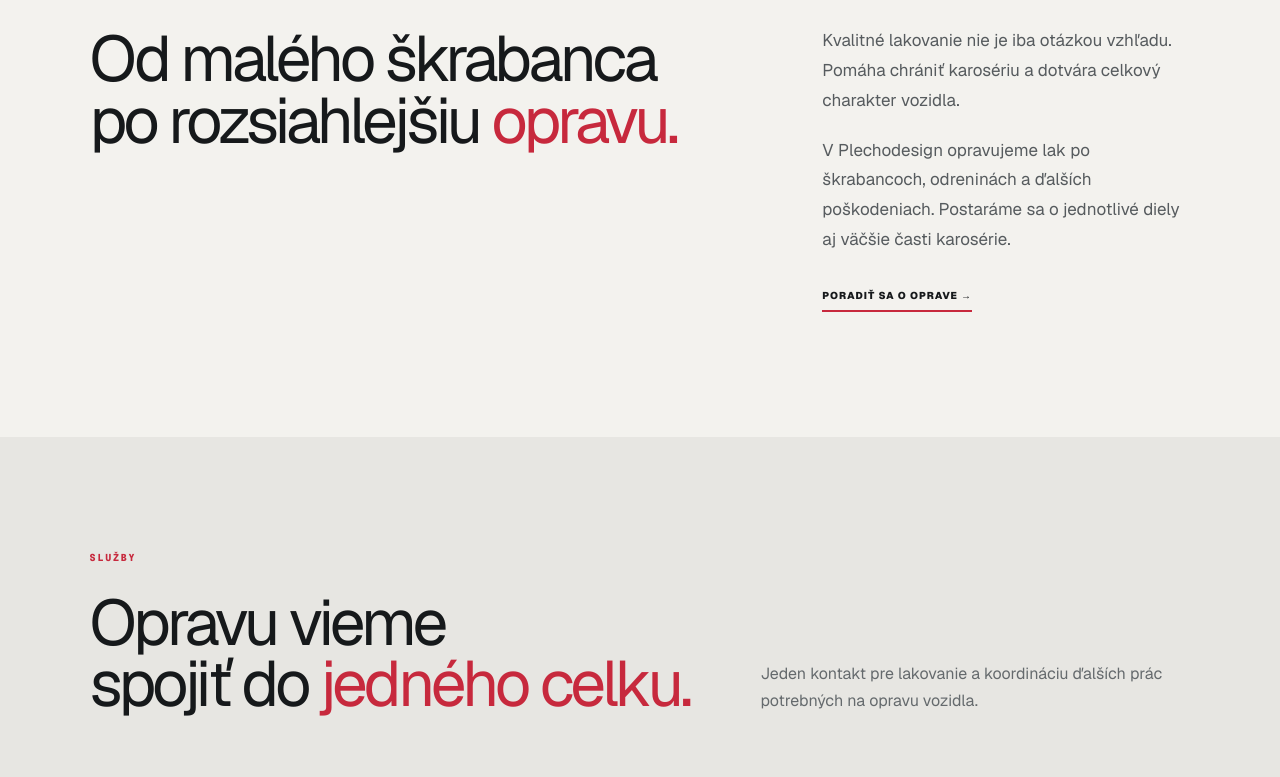
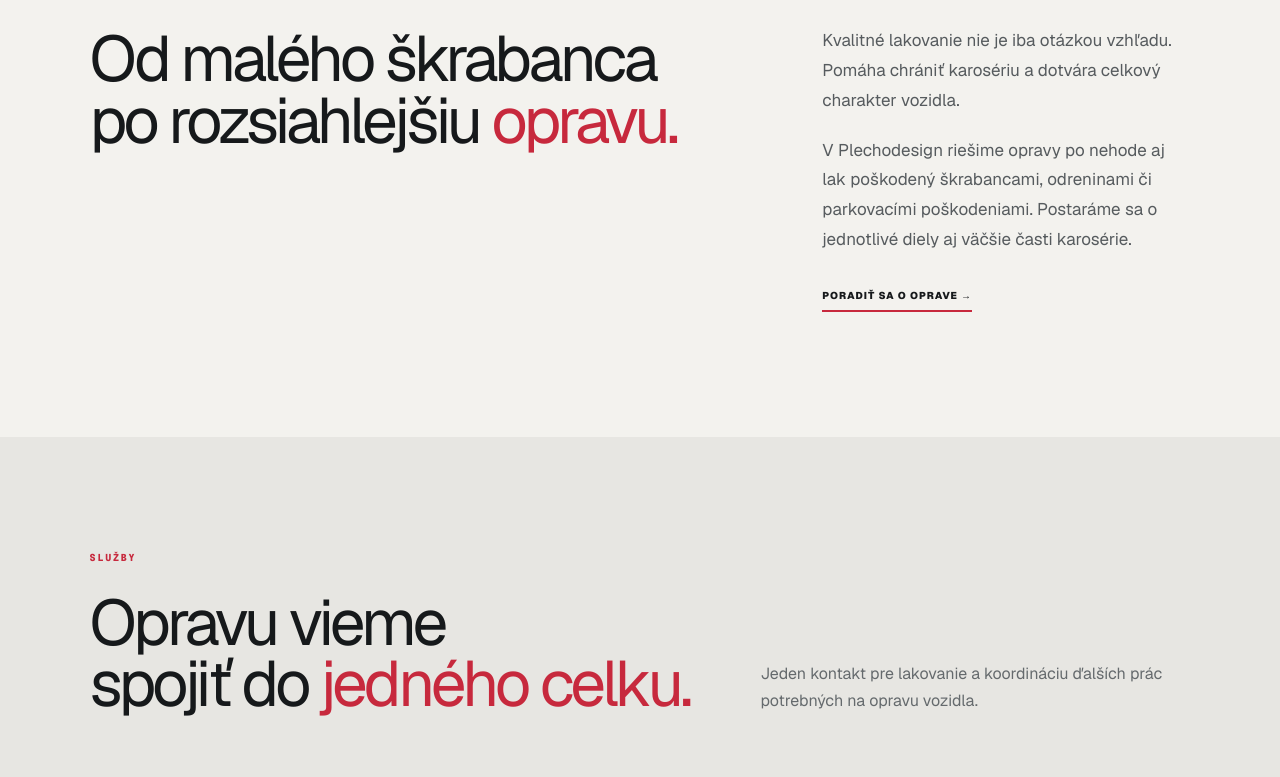
Before and after one commit to Wingsofhero/plechodesign-lakovna, a Next.js app: page / in a window 1280 px wide. Shown: the part 1180-1957 px from the top of the page. Built offline with nearby package versions, Linux system fonts and the light colour scheme.

Commit message:
Highlight accident repairs in services

```diff
--- a/app/layout.tsx
+++ b/app/layout.tsx
@@ -8,7 +8,7 @@ const geistMono = Geist_Mono({ variable: "--font-geist-mono", subsets: ["latin"]
 export const metadata: Metadata = {
   metadataBase: new URL("https://plechodesign-lakovna.vercel.app"),
   title: "PlechoDesign | Autolakovňa Pezinok",
-  description: "Profesionálne lakovanie áut, opravy škrabancov a poškodeného laku a priemyselné lakovanie kovových výrobkov v Pezinku.",
+  description: "Profesionálne lakovanie áut, opravy po nehode, škrabancov a poškodeného laku a priemyselné lakovanie kovových výrobkov v Pezinku.",
   openGraph: {
     title: "PlechoDesign | Autolakovňa Pezinok",
     description: "Profesionálne lakovanie áut a kovových výrobkov v Pezinku.",
--- a/app/page.tsx
+++ b/app/page.tsx
@@ -28,7 +28,7 @@ export default function Home() {
 
     <section className="split intro-block">
       <div><p className="eyebrow">PLECHODESIGN</p><h2>Od malého škrabanca<br />po rozsiahlejšiu <em>opravu.</em></h2></div>
-      <div className="prose"><p>Kvalitné lakovanie nie je iba otázkou vzhľadu. Pomáha chrániť karosériu a dotvára celkový charakter vozidla.</p><p>V Plechodesign opravujeme lak po škrabancoch, odreninách a ďalších poškodeniach. Postaráme sa o jednotlivé diely aj väčšie časti karosérie.</p><a className="text-link" href={site.phoneHref}>Poradiť sa o oprave →</a></div>
+      <div className="prose"><p>Kvalitné lakovanie nie je iba otázkou vzhľadu. Pomáha chrániť karosériu a dotvára celkový charakter vozidla.</p><p>V Plechodesign riešime opravy po nehode aj lak poškodený škrabancami, odreninami či parkovacími poškodeniami. Postaráme sa o jednotlivé diely aj väčšie časti karosérie.</p><a className="text-link" href={site.phoneHref}>Poradiť sa o oprave →</a></div>
     </section>
 
     <section className="service-section" id="sluzby">
--- a/app/site-data.ts
+++ b/app/site-data.ts
@@ -10,7 +10,7 @@ export const site = {
 export const assetBase = "https://raw.githubusercontent.com/Wingsofhero/plechodesign-lakovna/main/public/images";
 
 export const services = [
-  { n: "01", title: "Autolakovňa", text: "Opravy škrabancov, odrenín a poškodeného laku. Lakovanie jednotlivých dielov aj väčších častí karosérie." },
+  { n: "01", title: "Autolakovňa", text: "Opravy po nehode, škrabancov, odrenín a poškodeného laku. Lakovanie jednotlivých dielov aj väčších častí karosérie." },
   { n: "02", title: "Klampiarske opravy", text: "Klampiarske práce vieme koordinovať so spolupracujúcou dielňou priamo v rovnakej budove." },
   { n: "03", title: "Mechanické práce", text: "Ak si oprava vyžiada servisný zásah, zabezpečíme nadväznosť so spolupracujúcim autoservisom." },
   { n: "04", title: "Poistné udalosti", text: "Pri poistnej udalosti spolupracujeme s odborníkom a pomôžeme vám zorientovať sa v ďalšom postupe." },
```
